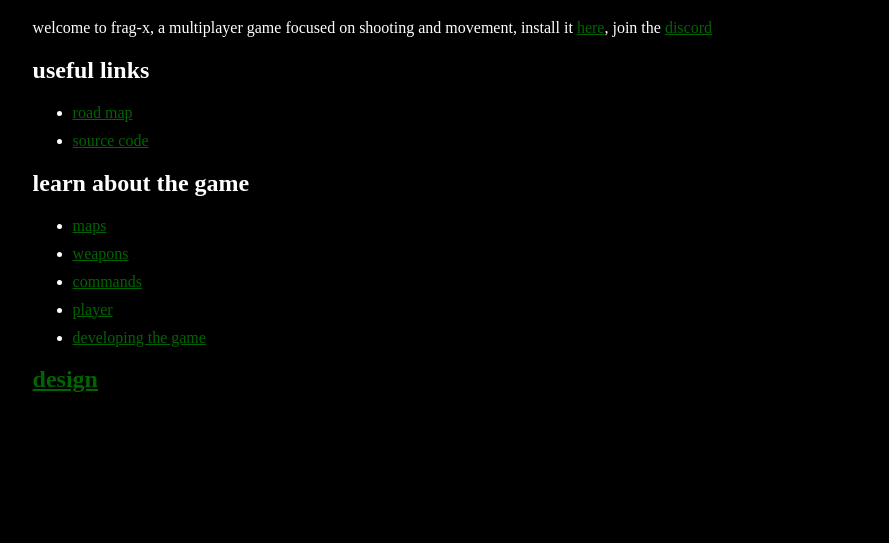
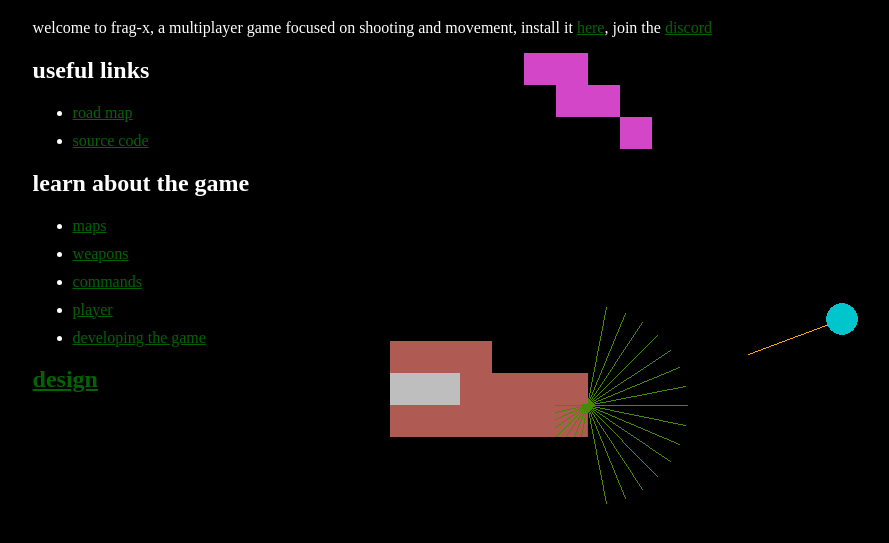
Before and after one commit to cuppajoeman/frag-x-website, a plain HTML site: page index.html in a window 1280 px wide. Shown: the part 61-604 px from the top of the page, without its empty margins (165-1054 px from the left). Drawn offline with Linux system fonts and the light colour scheme.

Commit message:
add image to website

```diff
--- a/index.html
+++ b/index.html
@@ -12,6 +12,7 @@
     <h1>frag-x</h1>
     <p>welcome to frag-x, a multiplayer game focused on shooting and movement, install it <a
             href="installation.html">here</a>, join the <a href="https://discord.gg/FKVWnPkdxQ">discord</a></p>
+    <img src="explosion.png" style="float: right">
     <h2>useful links</h2>
     <ul>
       <li><a href="https://trello.com/b/PnGA1Mcr/frag-x">road map</a></li>
```
Also changed, not shown: explosion.png (added).
